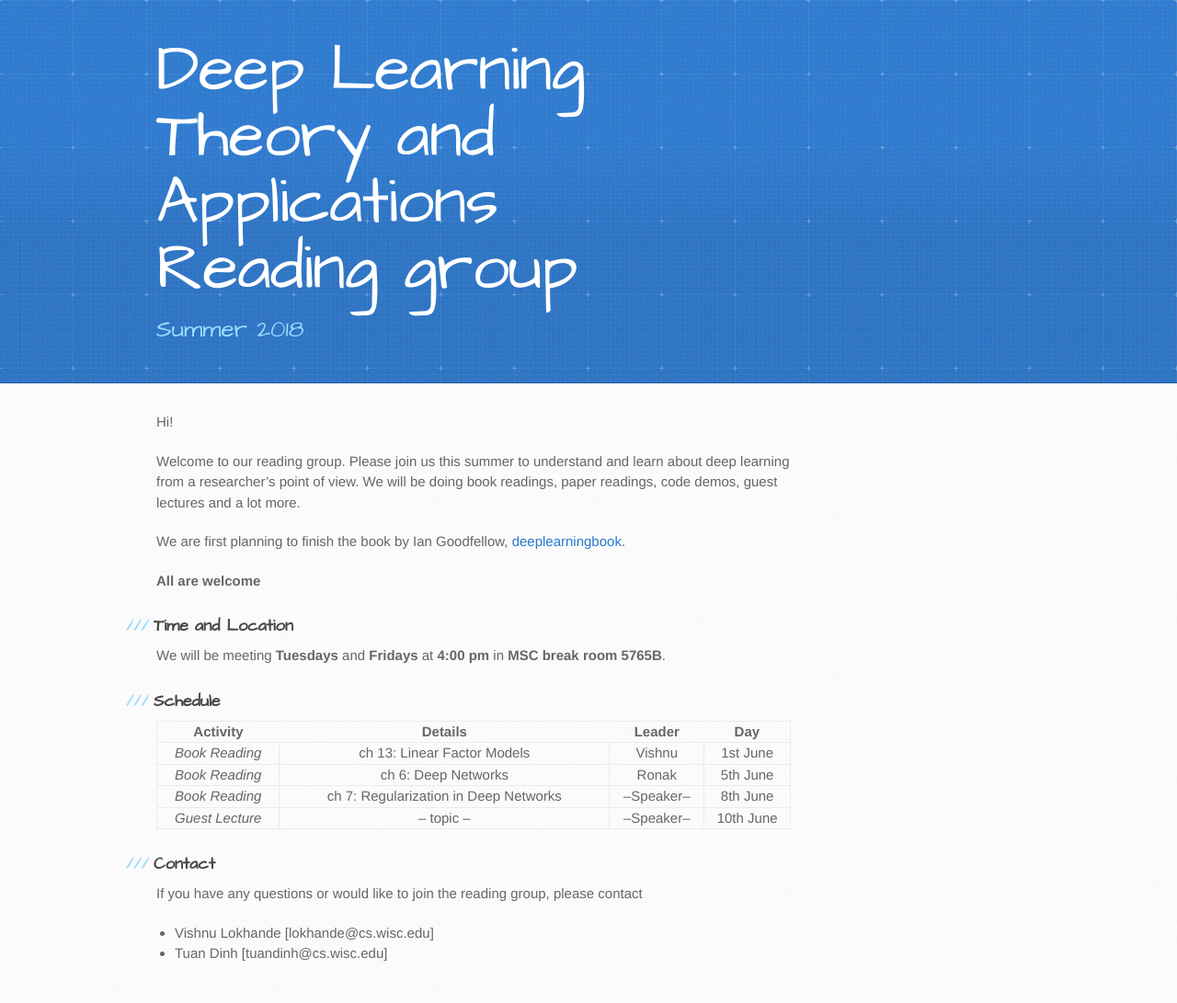
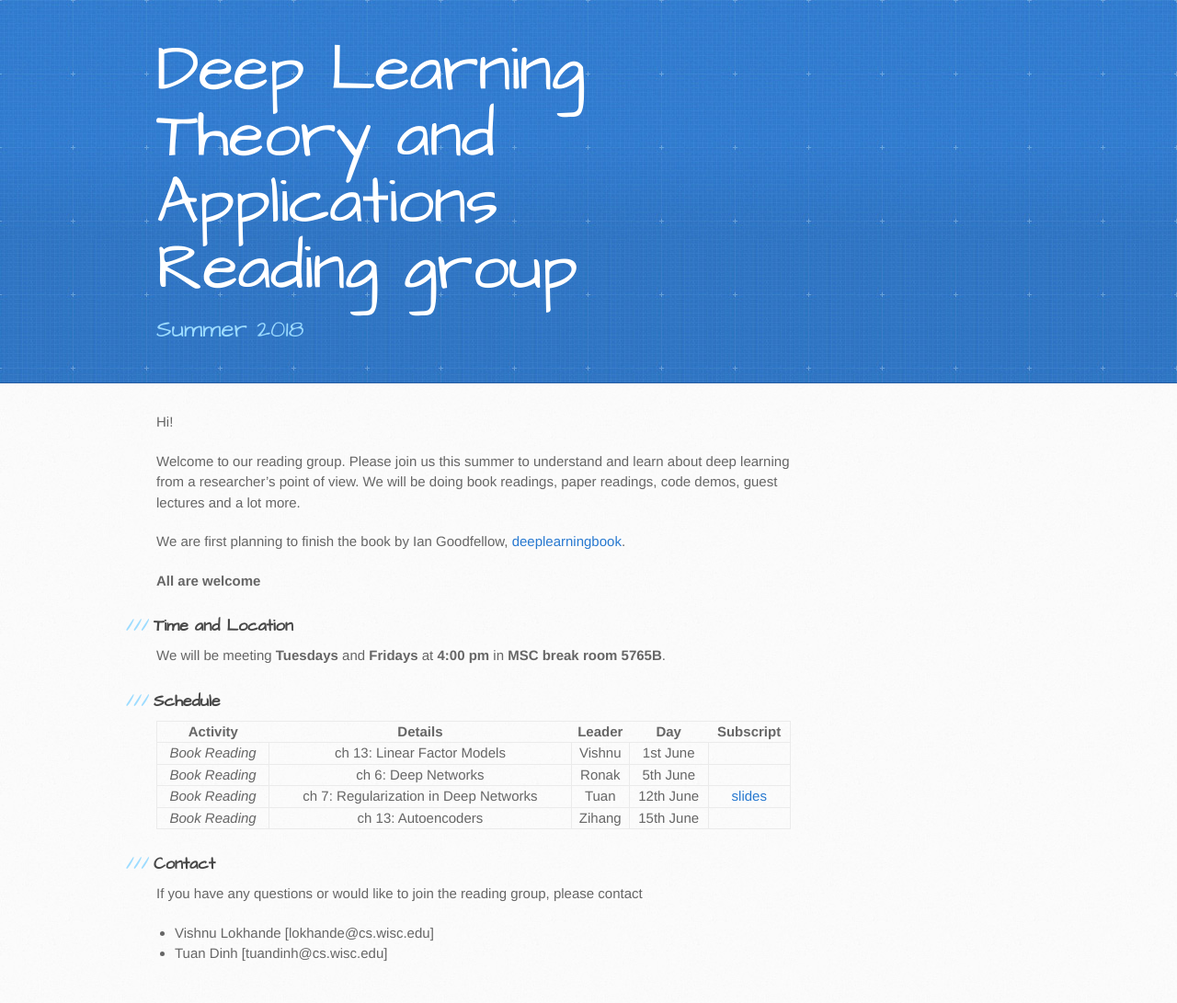
Before and after one commit to tuanqdinh/dlta-reading.github.io, a Jekyll site: the page built from index.md, in a window 1280 px wide. Shown: the whole page at 92% size. Built offline with Jekyll 4.4.1, drawn with Linux system fonts in a browser that asks for light colours.

Commit message:
Update index.md

```diff
--- a/index.md
+++ b/index.md
@@ -17,12 +17,13 @@ We will be meeting **Tuesdays** and **Fridays** at **4:00 pm** in **MSC break ro
 
 ### Schedule
 
-|  **Activity**   | **Details**                           | **Leader**  | **Day**   |
-|:---------------:|---------------------------------------|-------------|-----------|
-| _Book Reading_  | ch 13: Linear Factor Models           | Vishnu      | 1st June  |
-| _Book Reading_  | ch 6: Deep Networks                   | Ronak       | 5th June  |
-| _Book Reading_  | ch 7: Regularization in Deep Networks | --Speaker-- | 8th June  |
-|_Guest Lecture_  |  -- topic --                          | --Speaker-- | 10th June |
+|  **Activity**   | **Details**                           | **Leader**  | **Day**   | **Subscript**|
+|:---------------:|---------------------------------------|-------------|-----------|---------------
+| _Book Reading_  | ch 13: Linear Factor Models           | Vishnu      | 1st June  |              |
+| _Book Reading_  | ch 6: Deep Networks                   | Ronak       | 5th June  |              |
+| _Book Reading_  | ch 7: Regularization in Deep Networks | Tuan        | 12th June |[slides]()    |
+| _Book Reading_  | ch 13: Autoencoders                   | Zihang      | 15th June |              |
+
 
 
 ### Contact
```
